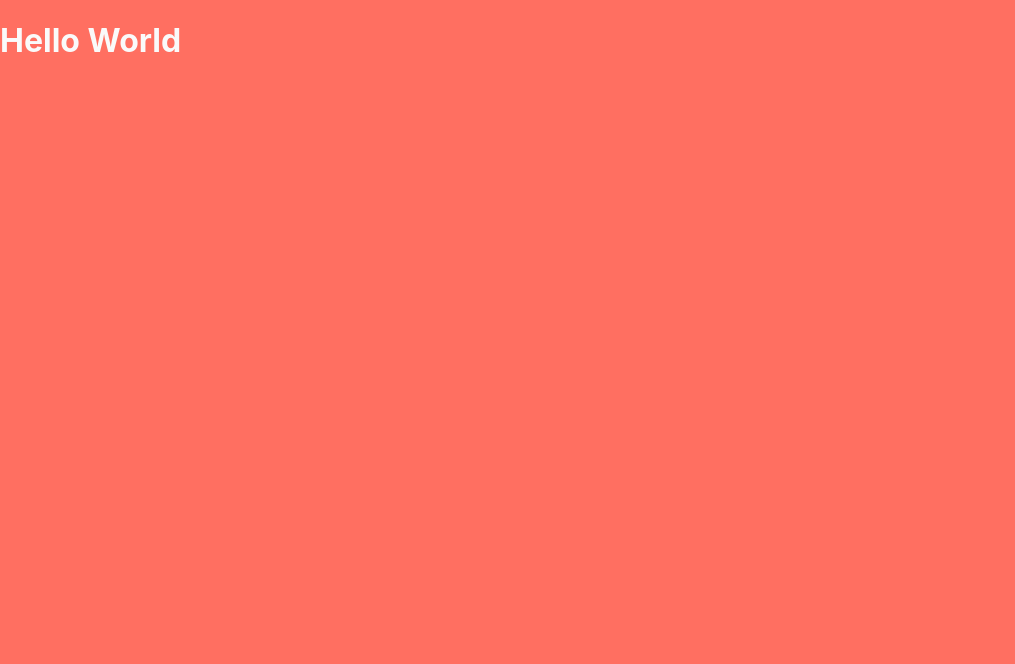
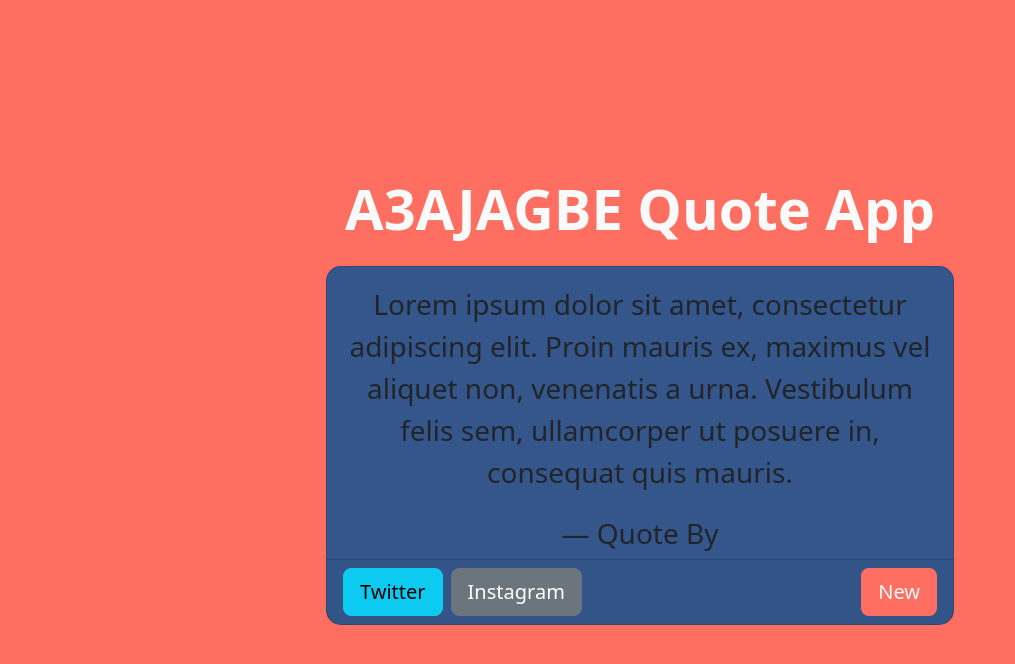
Before and after one commit to A3AJAGBE/react-quote-app, a React (Create React App) app: page / in a window 1280 px wide. Shown: the top 664 px of the page, without its empty margins (0-1015 px from the left). Built offline with nearby package versions, Linux system fonts and the light colour scheme.

Commit message:
Add app structure

```diff
--- a/src/App.js
+++ b/src/App.js
@@ -1,8 +1,46 @@
 import './App.css';
+import 'bootstrap/dist/css/bootstrap.min.css';
+import Container from 'react-bootstrap/Container';
+import Card from 'react-bootstrap/Card';
+import Row from 'react-bootstrap/Row';
+import Col from 'react-bootstrap/Col';
+
 
 const App = () => {
   return (
-    <h1>Hello World</h1>
+    <Container fluid id="App-Container">
+      <div className="Quote-Div text-center">
+        <h1 className="display-4 fw-bold mb-4">A3AJAGBE Quote App</h1>
+
+        <Card id="App-Card" className="col-lg-6 mx-auto">
+          <Card.Body>
+            <blockquote className="blockquote mb-0" id="text">
+              <p className="lead mb-2 fs-3">
+                  Lorem ipsum dolor sit amet, consectetur adipiscing elit. Proin mauris ex, maximus vel aliquet non, venenatis a urna. Vestibulum felis sem, ullamcorper ut posuere in, consequat quis mauris.
+              </p>
+            </blockquote>
+          </Card.Body>
+
+          <Card.Title id="author"> <h3 className="mb-0">&mdash; Quote By</h3> </Card.Title>
+
+          <Card.Footer>
+              <Row className="flex-md-row-reverse g-4">
+                <Col md={6} className="d-grid d-md-flex justify-content-md-end">
+                  <a href="https://getbootstrap.com/docs/5.1/examples/heroes/" target="_blank" rel="noopener noreferrer" className="btn btn-lg coral" id="new-quote"> New </a>
+
+                  <hr />
+                </Col>
+                <Col className="d-grid gap-2 d-md-flex">
+                  <a href="https://getbootstrap.com/docs/5.1/examples/heroes/" target="_blank" rel="noopener noreferrer" className="btn btn-lg btn-info" id="tweet-quote"> Twitter </a>
+
+                  <a href="https://getbootstrap.com/docs/5.1/examples/heroes/" target="_blank" rel="noopener noreferrer" className="btn btn-lg btn-secondary">Instagram</a>
+                </Col>
+              </Row>
+          </Card.Footer>
+
+        </Card>
+      </div>
+    </Container>
   );
 }
 
```
